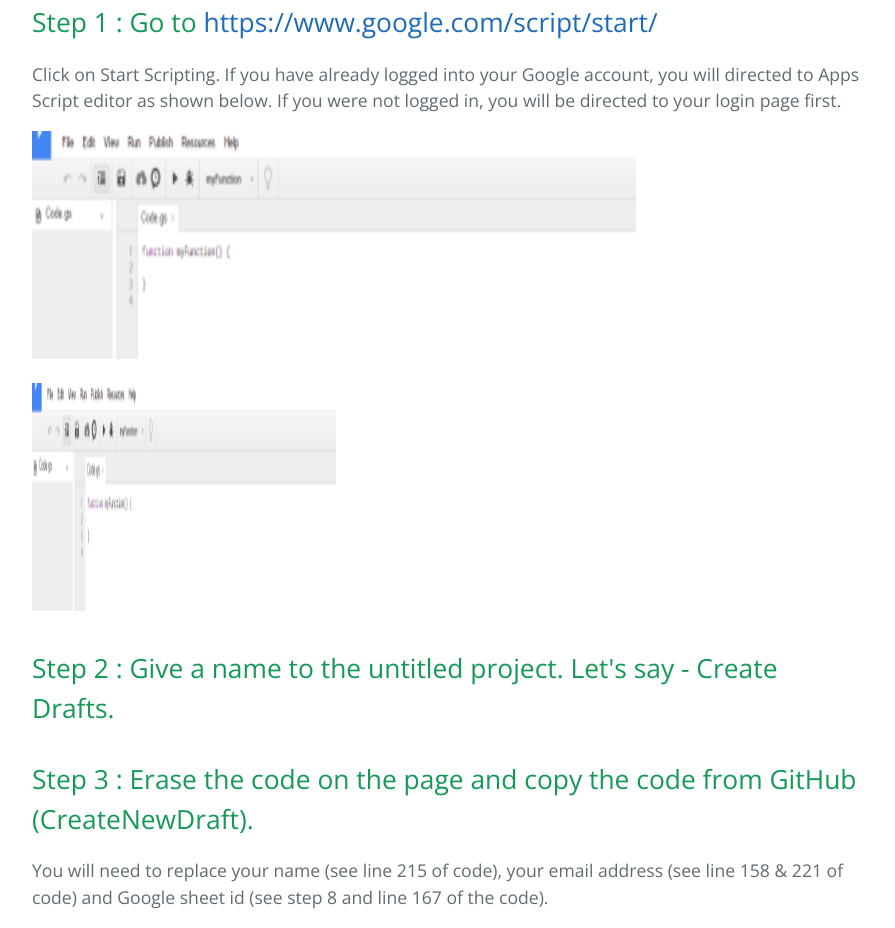
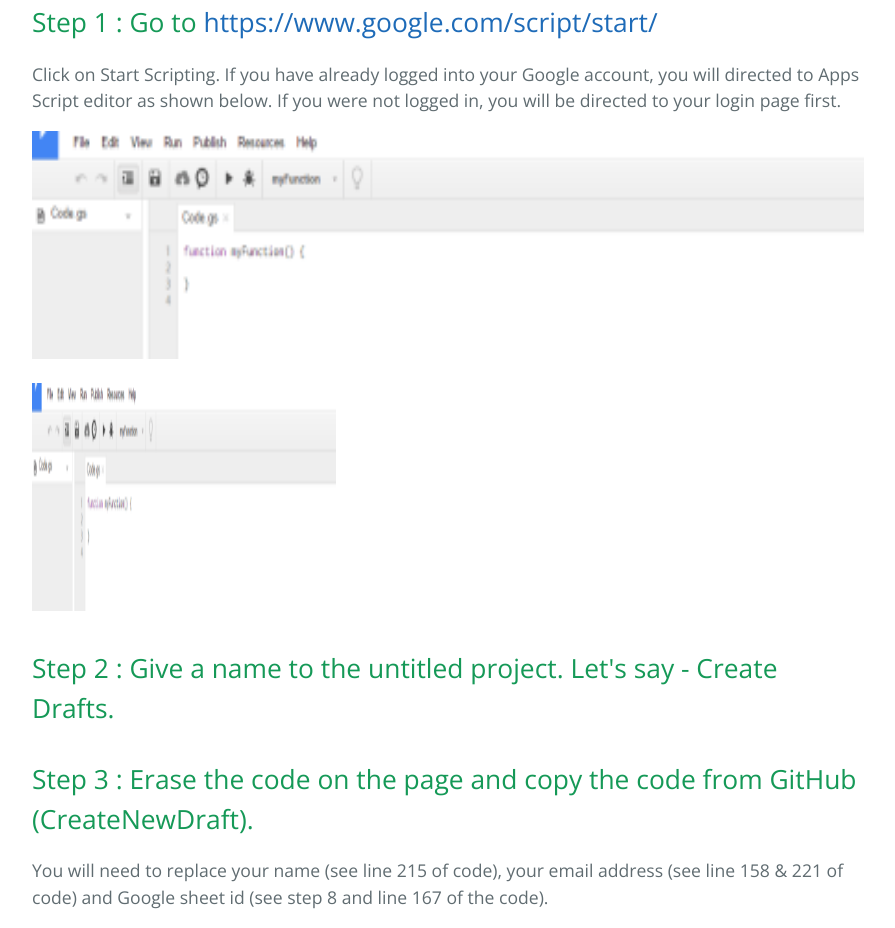
Before and after one commit to RishiBawdekar/how-to-automate-gmail-responses, a plain HTML site: page index.html in a window 1280 px wide. Shown: the part 852-1780 px from the top of the page, without its empty margins (192-1087 px from the left). Drawn offline with nearby package versions, Linux system fonts and the light colour scheme.

Commit message:
Update index.html

```diff
--- a/index.html
+++ b/index.html
@@ -39,7 +39,7 @@
 
 <p>Click on Start Scripting. If you have already logged into your Google account, you will directed to Apps Script editor as shown below. If you were not logged in, you will be directed to your login page first.</p>
 
-<p><img src="https://raw.githubusercontent.com/RishiBawdekar/how-to-automate-gmail-responses/master/images/pic_1.png" alt="" style="width:604px;height:228px;"></p>
+<p><img src="https://raw.githubusercontent.com/RishiBawdekar/how-to-automate-gmail-responses/master/images/pic_1.png" alt="" style="width:1004px;height:228px;"></p>
 
 <p><img src="/images/pic_1.png" alt="" style="width:304px;height:228px;"></p>
 
```
